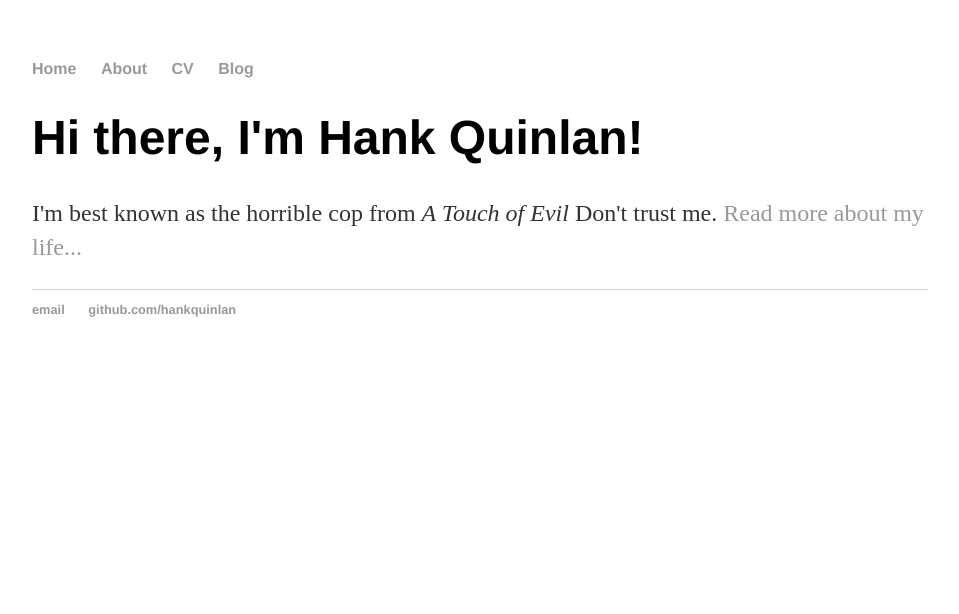
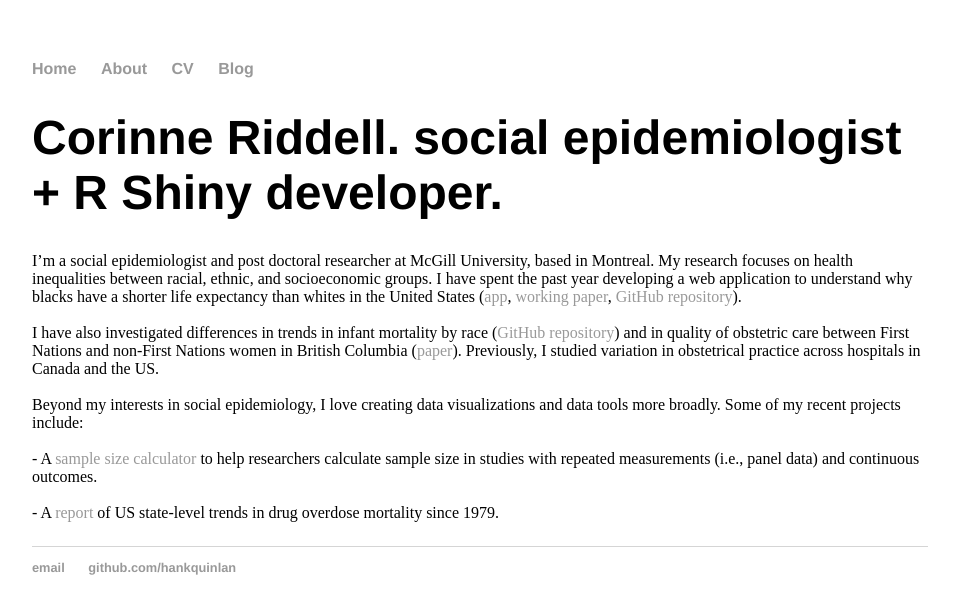
Before and after one commit to corinne-riddell/corinne-riddell.github.io, a Jekyll site: the page built from index.html, in a window 1280 px wide. Shown: the top 614 px of the page, without its empty margins (160-1119 px from the left). Built offline with Jekyll 4.4.1, drawn with Linux system fonts in a browser that asks for light colours.

Commit message:
CR main page

```diff
--- a/index.html
+++ b/index.html
@@ -1,8 +1,13 @@
 ---
 layout: default
-title: Hank Quinlan, Horrible Cop
+title: Corinne Riddell, PhD Epidemiologist
 ---
 <div class="blurb">
-	<h1>Hi there, I'm Hank Quinlan!</h1>
-	<p>I'm best known as the horrible cop from <em>A Touch of Evil</em> Don't trust me. <a href="/about">Read more about my life...</a></p>
+	<h1>Corinne Riddell.	    social epidemiologist + R Shiny developer.</h1>
+	I’m a social epidemiologist and post doctoral researcher at McGill University, based in Montreal. My research focuses on health inequalities between racial, ethnic, and socioeconomic groups. I have spent the past year developing a web application to understand why blacks have a shorter life expectancy than whites in the United States (<a href="https://corinne-riddell.shinyapps.io/black-white-life-expectancy/">app</a>, <a href="http://biorxiv.org/content/early/2017/05/25/140152">working paper</a>, <a href="https://github.com/corinne-riddell/BlackWhiteMortalityGap">GitHub repository</a>).<br/><br/>
+		I have also investigated differences in trends in infant mortality by race (<a href="https://github.com/corinne-riddell/InfantMortality">GitHub repository</a>) and in quality of obstetric care between First Nations and non-First Nations women in British Columbia (<a href="http://www.cmaj.ca/content/188/2/E36.long">paper</a>). Previously, I studied variation in obstetrical practice across hospitals in Canada and the US.<br/><br/>
+		Beyond my interests in social epidemiology, I love creating data visualizations and data tools more broadly. Some of my recent projects include:<br/><br/>
+		- A <a href="https://corinne-riddell.shinyapps.io/mcgilleboh-samplesizecalculator/">sample size calculator</a> to help researchers calculate sample size in studies with repeated measurements (i.e., panel data) and continuous outcomes.<br/><br/>
+		- A <a href="http://rpubs.com/corinne-riddell/283316">report</a> of US state-level trends in drug overdose mortality since 1979.
+        </p>
 </div><!-- /.blurb -->
```
